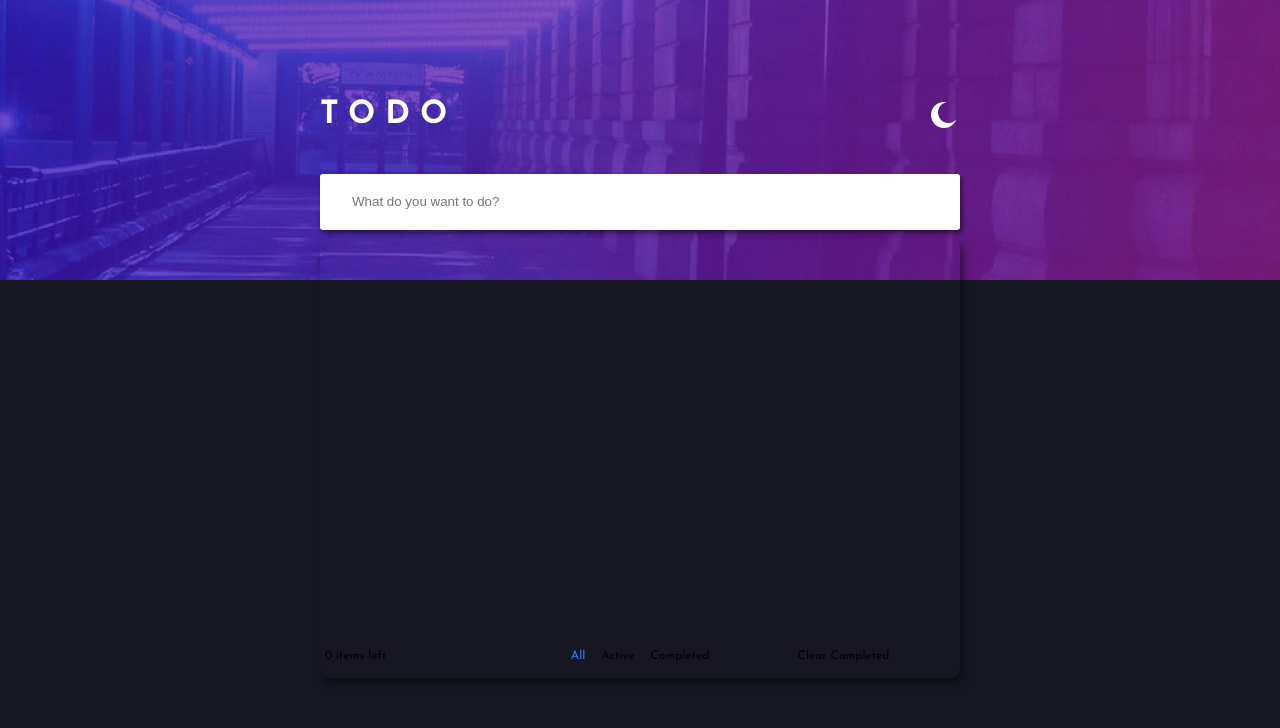
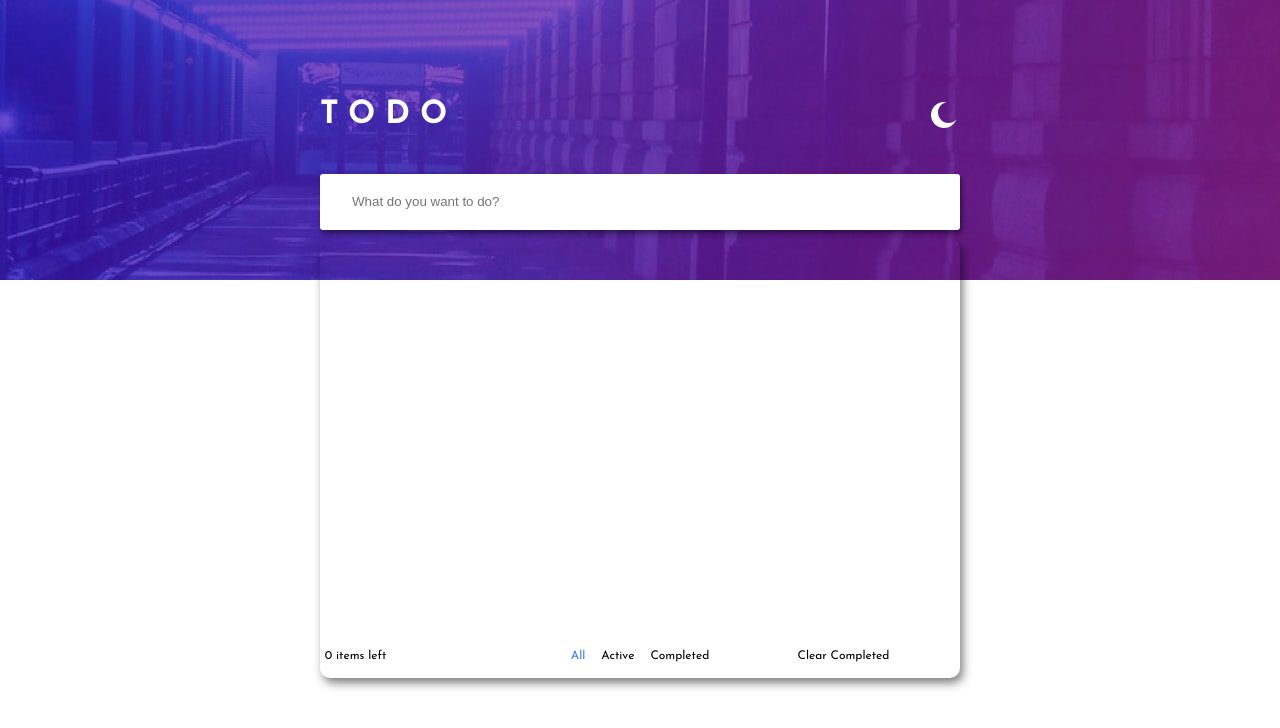
Before and after one commit to DevCollins/frontend-mentor-todo-challenge, a React (Create React App) app: page / in a window 1280 px wide. Shown: the top 728 px of the page. Built offline with nearby package versions, Linux system fonts and the light colour scheme.

Commit message:
Resize bug fix attempt #2

```diff
--- a/src/App.js
+++ b/src/App.js
@@ -25,7 +25,8 @@ function App() {
       className="App"
       style={{
         backgroundColor: `${themeColors.veryDarkBlue}`,
-        minHeight: "100vh",
+        minHeight: `${window.innerHeight}`,
+        resize: "none",
       }}
     >
       <div
```
